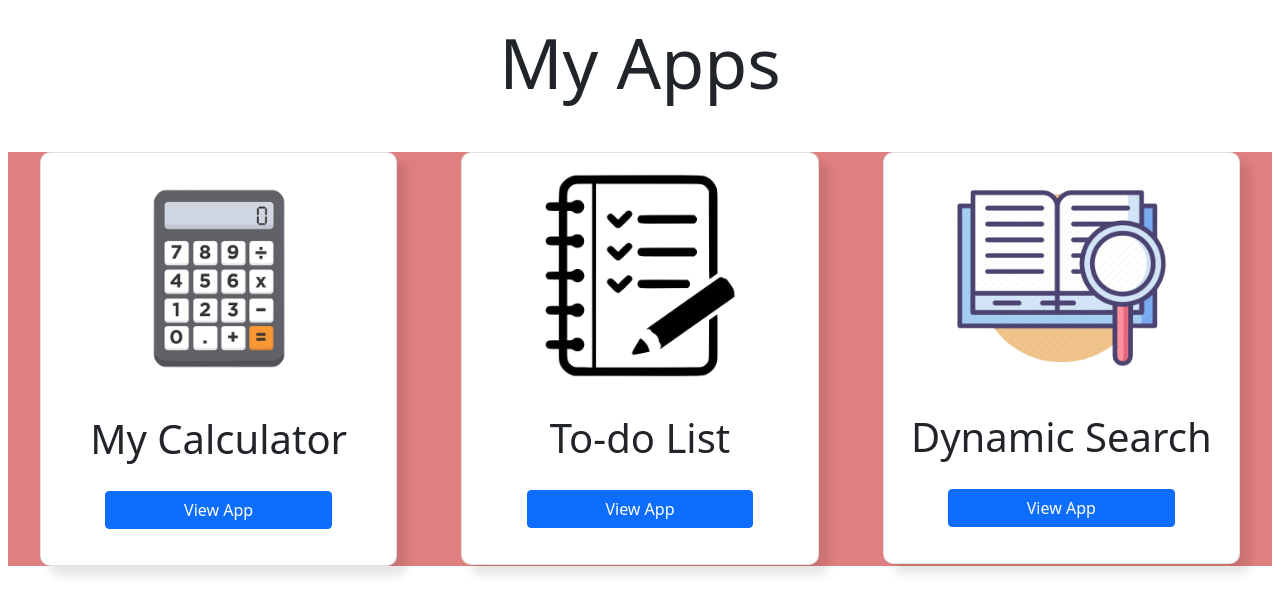
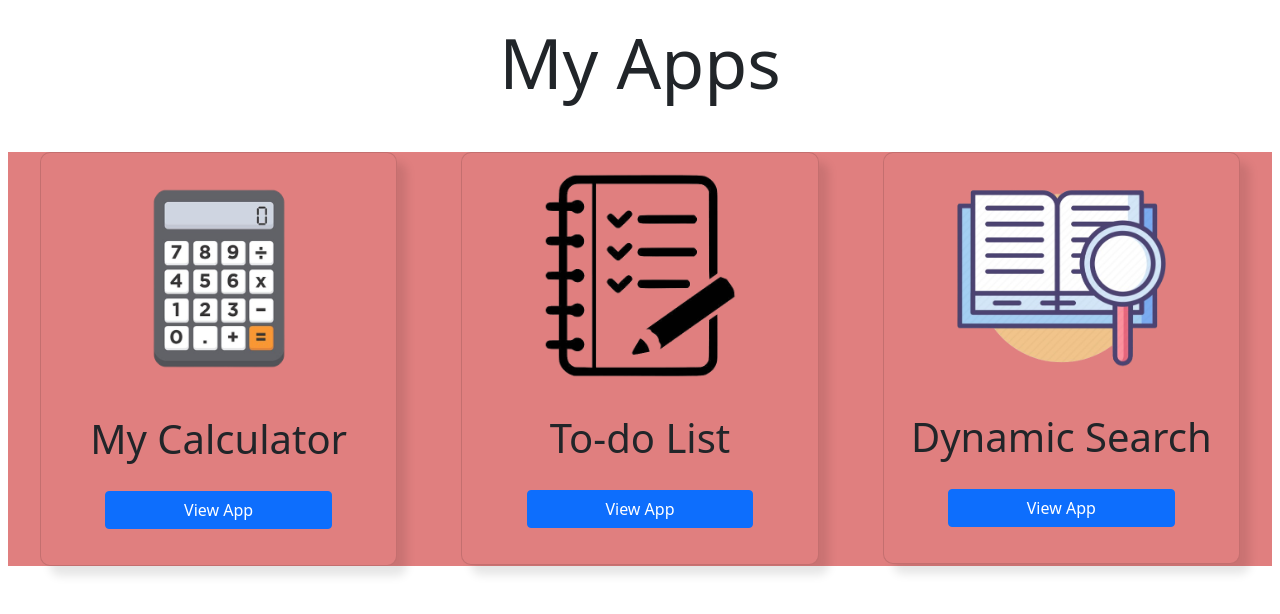
Before and after one commit to Cutiekuan/obispo-my-app, a plain HTML site: page index.html in a window 1280 px wide. Drawn offline with nearby package versions, Linux system fonts and the light colour scheme.

Commit message:
added Changes

```diff
--- a/index.html
+++ b/index.html
@@ -13,7 +13,7 @@
         }
 
         #card1, #card2, #card3{
-            background-color: rgb(255, 255, 255);
+            background-color: rgb(224, 127, 127);
             width: 90%; box-shadow: 10px 10px 10px rgba(0, 0, 0, 0.1);
             border-radius: 10px;
             transition: transform 0.3s ease;
```
